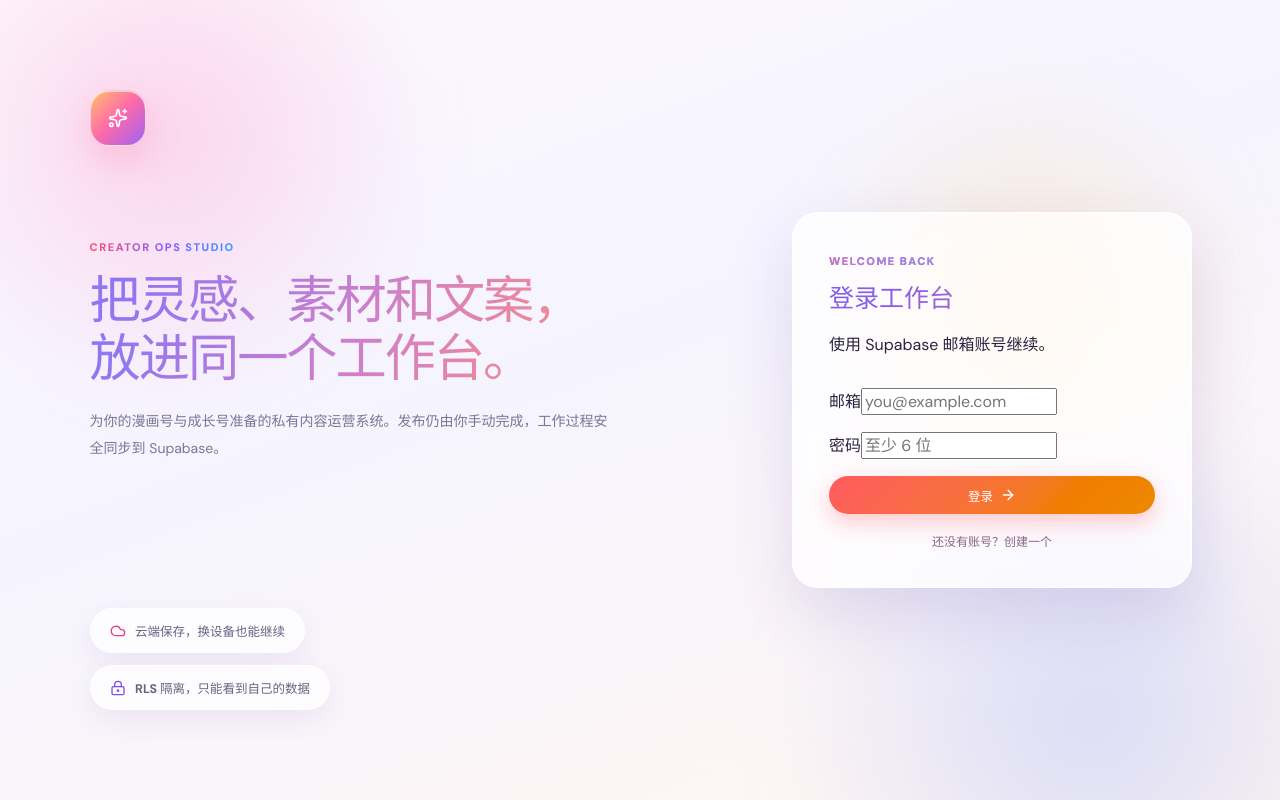
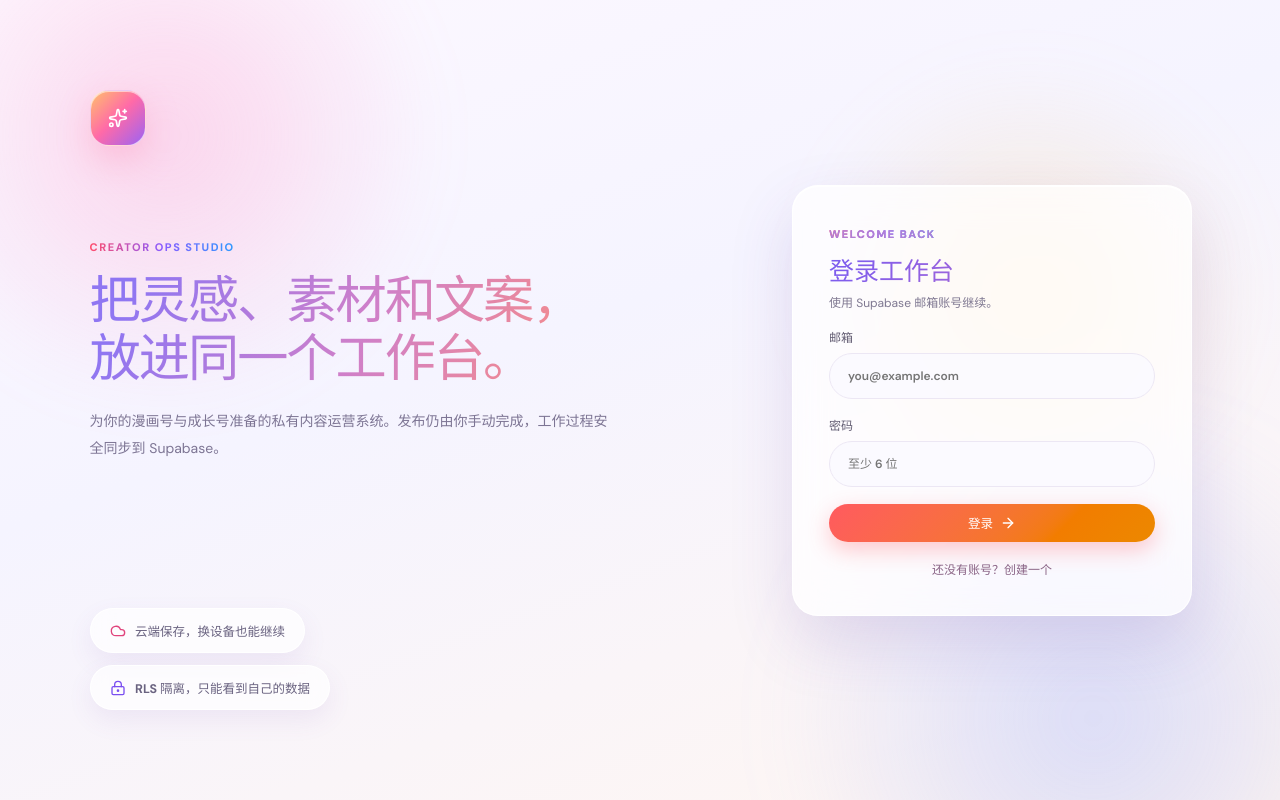
Before and after one commit to zengxinyueooo/creator-ops-studio, a React (Vite) app: page / in a window 1280 px wide. Built offline with nearby package versions, Linux system fonts and the light colour scheme; no server answers.

Commit message:
fix: restore auth input styles dropped in login restyle

```diff
--- a/src/App.css
+++ b/src/App.css
@@ -65,6 +65,7 @@
 .auth-card { width: min(400px,100%); display: flex; flex-direction: column; gap: 17px; padding: 36px; border: 1px solid rgba(255,255,255,.92); border-radius: 26px; background: rgba(255,255,255,.74); backdrop-filter: blur(18px) saturate(1.45); -webkit-backdrop-filter: blur(18px) saturate(1.45); box-shadow: 0 26px 64px rgba(95,60,165,.15), inset 0 1px 0 rgba(255,255,255,.95); animation: rise-in .6s .12s cubic-bezier(.22,1,.36,1) backwards; }
 .auth-card h2 { margin: 8px 0 5px; font-size: 25px; background: linear-gradient(120deg, #7a5cf0, #c86ec0); -webkit-background-clip: text; background-clip: text; -webkit-text-fill-color: transparent; }
 .auth-card .eyebrow { color: #b07fd6; }
+.auth-card > div > p { margin: 0; color: var(--muted); font-size: 12px; }.auth-card label { display: flex; flex-direction: column; gap: 7px; color: #625c72; font-size: 12px; font-weight: 600; }.auth-card input { min-height: 46px; padding: 0 18px; border: 1.5px solid var(--line); border-radius: 999px; outline: none; background: rgba(251,250,255,.85); transition: .18s ease; }.auth-card input:focus { border-color: var(--accent); background: white; box-shadow: 0 0 0 4px color-mix(in srgb, var(--accent) 14%, transparent); }
 .auth-submit { width: 100%; }.auth-submit:disabled { opacity: .65; cursor: wait; }.auth-switch { border: 0; color: #8a6486; background: transparent; font-size: 12px; }.form-message { margin: 0; padding: 10px 14px; border-radius: 999px; font-size: 11px; line-height: 1.55; }.form-message.error, .sync-error { color: #c04758; background: #ffecf1; }.form-message.success { color: #1d8a5e; background: #e2f8ee; }.sync-error { position: fixed; top: 12px; left: 50%; z-index: 100; transform: translateX(-50%); padding: 9px 18px; border-radius: 999px; font-size: 12px; box-shadow: var(--shadow); }
 
 /* ---------- 侧边栏 ---------- */
```
